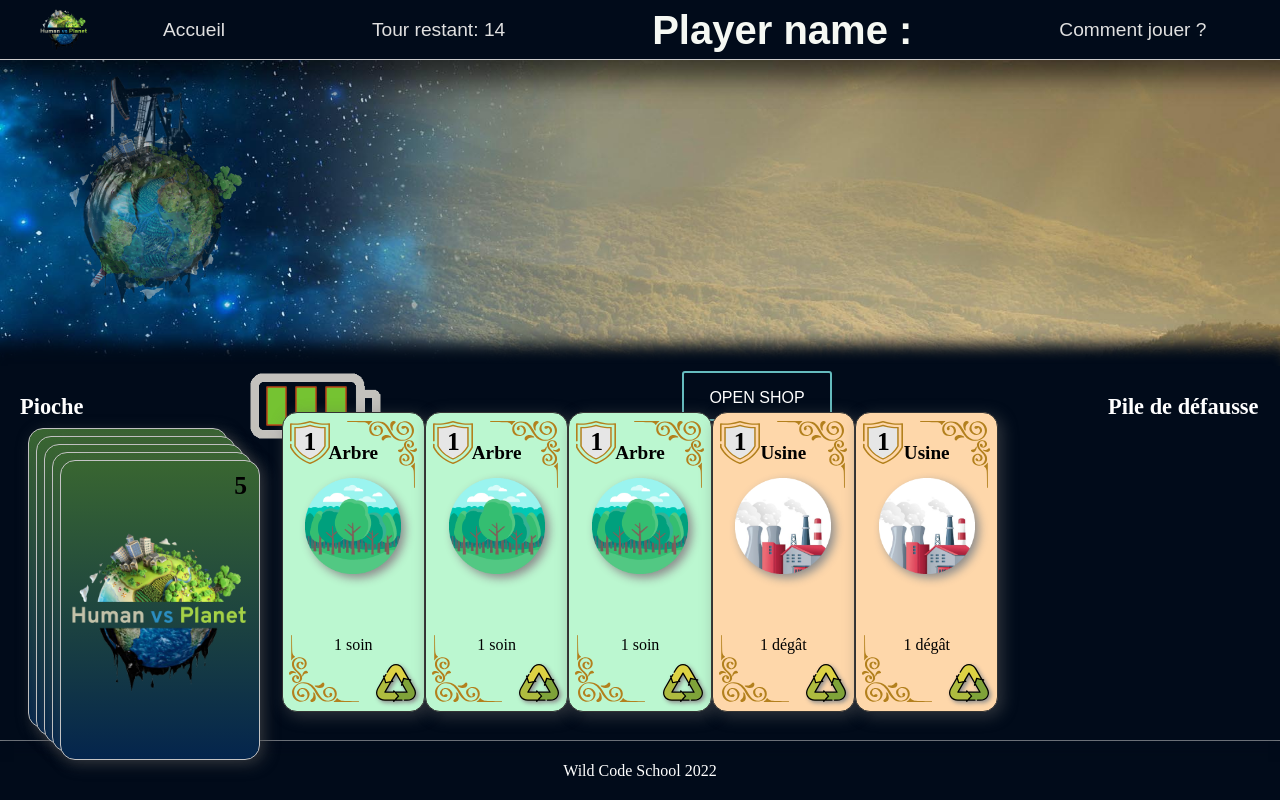
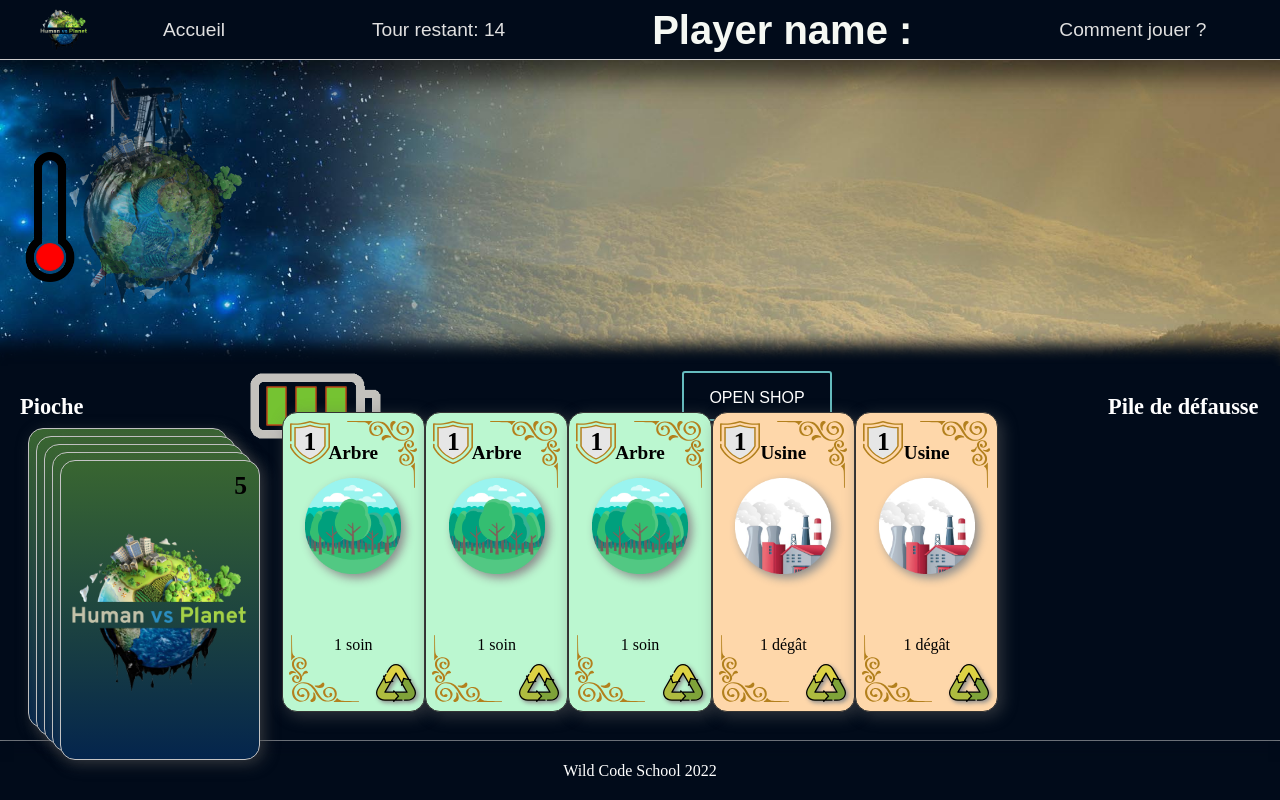
Before and after one commit to Zakari-B/WCS_First_Hackathon, a React (Create React App) app in the folder frontend/: page /Game in a window 1280 px wide. Built offline with nearby package versions, Linux system fonts and the light colour scheme.

Commit message:
Added a thermometer

```diff
--- a/frontend/src/components/Earth.jsx
+++ b/frontend/src/components/Earth.jsx
@@ -1,6 +1,7 @@
 import React, { useState, useContext, useEffect } from "react";
 import EarthGreen from "../assets/earth_green.png";
 import EarthDead from "../assets/earth_polluted.png";
+import Thermometer from "./Thermometer";
 import gradientBackground from "../assets/gradientBackground.jpg";
 import EarthHealthContext from "../contexts/EarthHealthContext";
 
@@ -18,6 +19,7 @@ const Earth = () => {
         className="spaceImg"
       />
       <div className="earthContainer">
+        <Thermometer />
         <img
           src={EarthGreen}
           alt="EarthGreen"
--- /dev/null
+++ b/frontend/src/components/Thermometer.jsx
@@ -0,0 +1,44 @@
+import React, { useState, useContext, useEffect } from "react";
+import EarthHealthContext from "../contexts/EarthHealthContext";
+import thermoImg from "../assets/thermometer.png";
+import "../styles/Thermometer.scss";
+
+const Thermometer = () => {
+  const { hearthHealth } = useContext(EarthHealthContext);
+  const [thermoState, setthermoState] = useState([true, true, true]);
+
+  useEffect(() => {
+    if (hearthHealth >= 0) {
+      setthermoState([false, false, false]);
+    } else if (hearthHealth > -33) {
+      setthermoState([true, false, false]);
+    } else if (hearthHealth > -66) {
+      setthermoState([true, true, false]);
+    } else {
+      setthermoState([true, true, true]);
+    }
+  }, [hearthHealth]);
+
+  return (
+    <div className="thermo-container">
+      <div className="thermo-box">
+        <img src={thermoImg} draggable={false} alt="battery" />
+        <div className="thermoBall" />
+        {thermoState.map(
+          (bar, barIndex) =>
+            bar && (
+              <div
+                key={barIndex}
+                className="thermoBar"
+                style={{
+                  bottom: `${67 + 10 * barIndex}%`,
+                }}
+              />
+            )
+        )}
+      </div>
+    </div>
+  );
+};
+
+export default Thermometer;
--- /dev/null
+++ b/frontend/src/styles/Thermometer.scss
@@ -0,0 +1,36 @@
+.thermo-container {
+  width: 200px;
+  height: 90px;
+  position: absolute;
+  top: 50%;
+  left: -50px;
+}
+
+.thermo-box {
+  user-select: none;
+  margin:auto;
+  position: relative;
+  height: 260px;
+  width: 130px;
+
+  .thermoBall{
+    position: absolute;
+    background-color: red;
+    width: 22%;
+    height: 11%;
+    left: 39%;
+    top:35%;
+    border: 1px solid #df0b0b;
+    border-radius:50%;
+  }
+
+  .thermoBar {
+    position: absolute;
+    left: 44.5%;
+    background-color: red;
+    border: 1px solid #df0b0b;
+    border-radius:5px;
+    width: 11%;
+    height: 8%;
+  }
+}
```
Also changed, not shown: frontend/src/assets/thermometer.png (added), frontend/src/styles/Earth.scss (line endings or trailing spaces).
